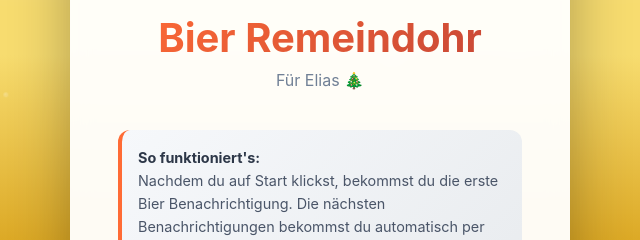
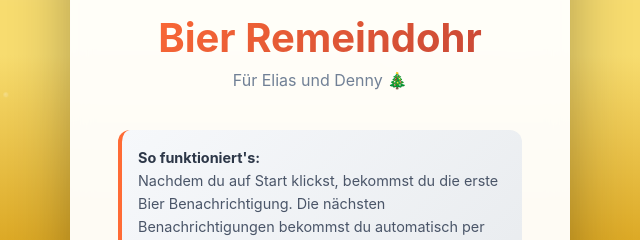
Before and after one commit to weihnachten25/WichtelGeschenke, a plain HTML site: page index.html in a window 1280 px wide. Shown: the part 145-385 px from the top of the page, 320-960 px from the left. Drawn offline with Linux system fonts and the light colour scheme.

Commit message:
writing fix

```diff
--- a/index.html
+++ b/index.html
@@ -3,8 +3,8 @@
 <head>
   <meta charset="UTF-8">
   <meta name="viewport" content="width=device-width, initial-scale=1.0">
-  <meta name="description" content="Bier Reminder für Elias - Automatische Email-Erinnerungen zum Bier trinken">
-  <title>Bier Remeindohr für Elias 🍺</title>
+  <meta name="description" content="Bier Reminder für Elias und Denny - Automatische Email-Erinnerungen zum Bier trinken">
+  <title>Bier Remeindohr für Elias und Denny 🍺</title>
   <link rel="stylesheet" href="styles.css">
 </head>
 <body>
@@ -31,7 +31,7 @@
     <div class="header">
       <span class="emoji">🍺</span>
       <h1>Bier Remeindohr</h1>
-      <p>Für Elias 🎄</p>
+      <p>Für Elias und Denny 🎄</p>
     </div>
 
     <div class="info-box">
```
Also changed, not shown: 1 other file.
